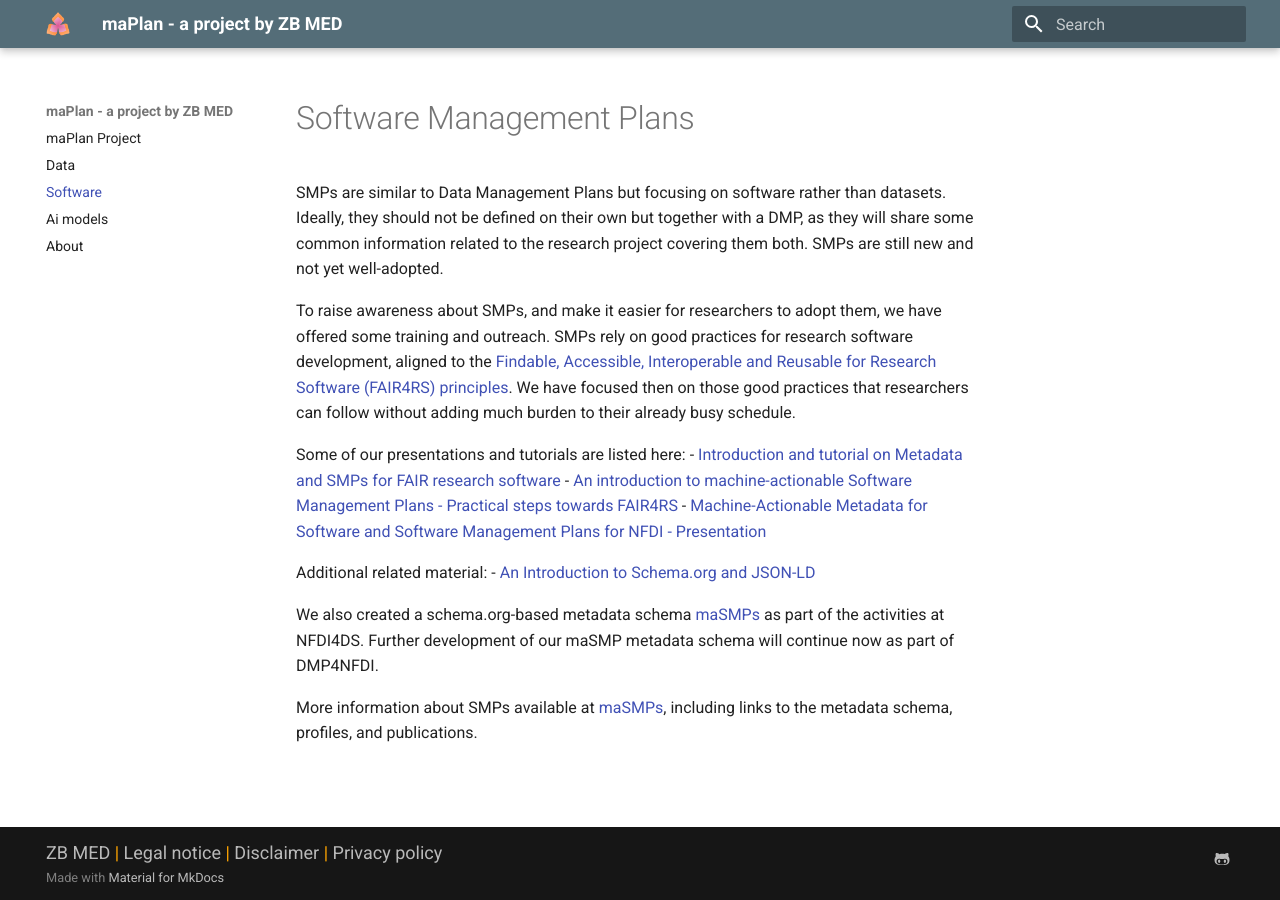
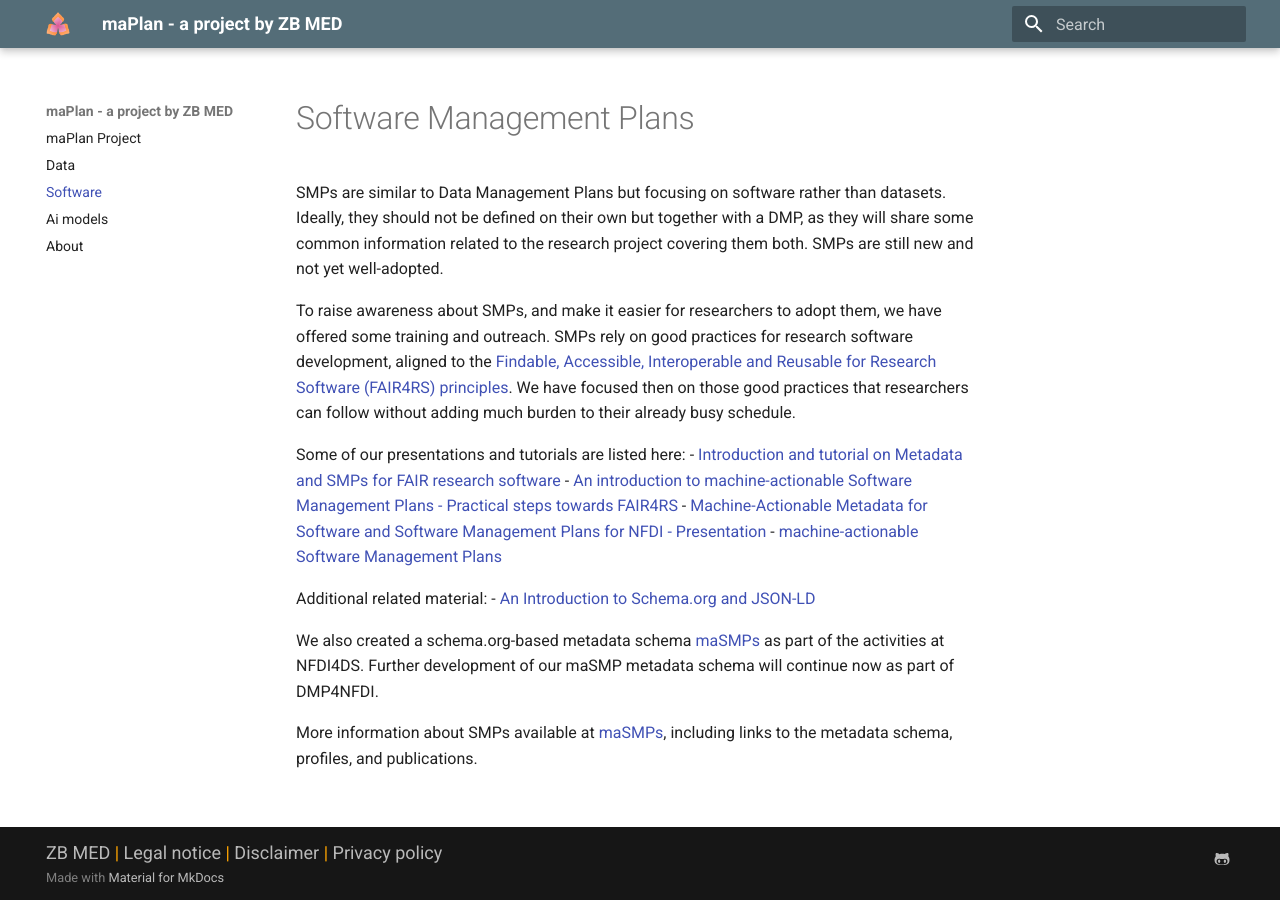
Before and after one commit to zbmed-semtec/maPlan, an MkDocs documentation site: the page built from docs/software.md, in a window 1280 px wide. Built offline with MkDocs 1.6.1 and Material for MkDocs 9.7.7, drawn with Linux system fonts in a browser that asks for light colours.

Commit message:
Add one more zenodo link

```diff
--- a/docs/software.md
+++ b/docs/software.md
@@ -8,6 +8,7 @@ Some of our presentations and tutorials are listed here:
 - [Introduction and tutorial on Metadata and SMPs for FAIR research software](https://doi.org/10.5281/zenodo.13799878)
 - [An introduction to machine-actionable Software Management Plans - Practical steps towards FAIR4RS](https://doi.org/10.5281/zenodo.14866848)
 - [Machine-Actionable Metadata for Software and Software Management Plans for NFDI - Presentation](https://doi.org/10.5281/zenodo.8349182)
+- [machine-actionable Software Management Plans](https://doi.org/10.5281/zenodo.11281951)
 
 Additional related material:
 - [An Introduction to Schema.org and JSON-LD](https://doi.org/10.5281/zenodo.14920116)
```
